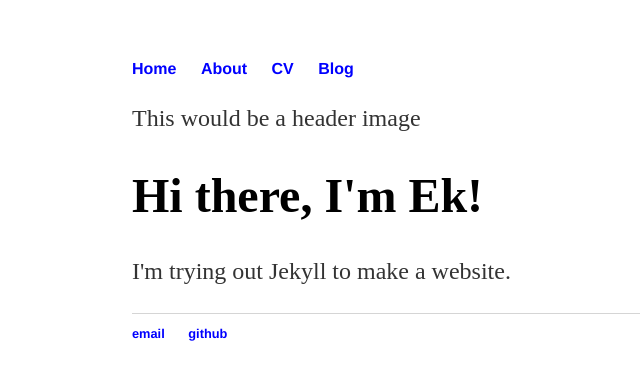
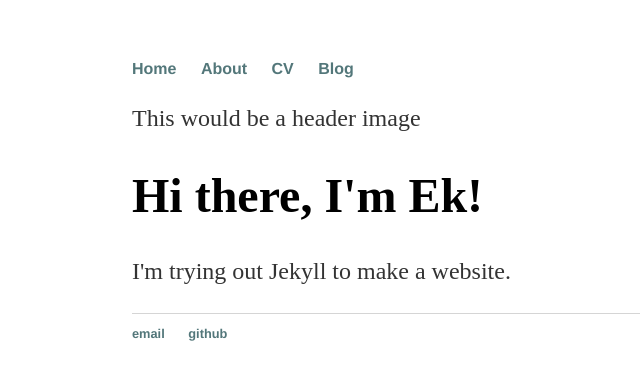
Before and after one commit to eallenOP/ek, a Jekyll site: the page built from index.html, in a window 1280 px wide. Shown: the top 380 px of the page, without its empty margins (60-700 px from the left). Built offline with Jekyll 4.4.1, drawn with Linux system fonts in a browser that asks for light colours.

Commit message:
Style adjustments

```diff
--- a/css/main.css
+++ b/css/main.css
@@ -35,7 +35,7 @@ footer {
 **************************************************************************/
 a {
     text-decoration: none;
-    color: blue;
+    color: #53777a;
 }
 a:hover {
     text-decoration: underline;
@@ -65,5 +65,5 @@ ul.posts li {
 }
 
 img {
-    max-width: 100%;
+    max-width: 70%;
 }
```
